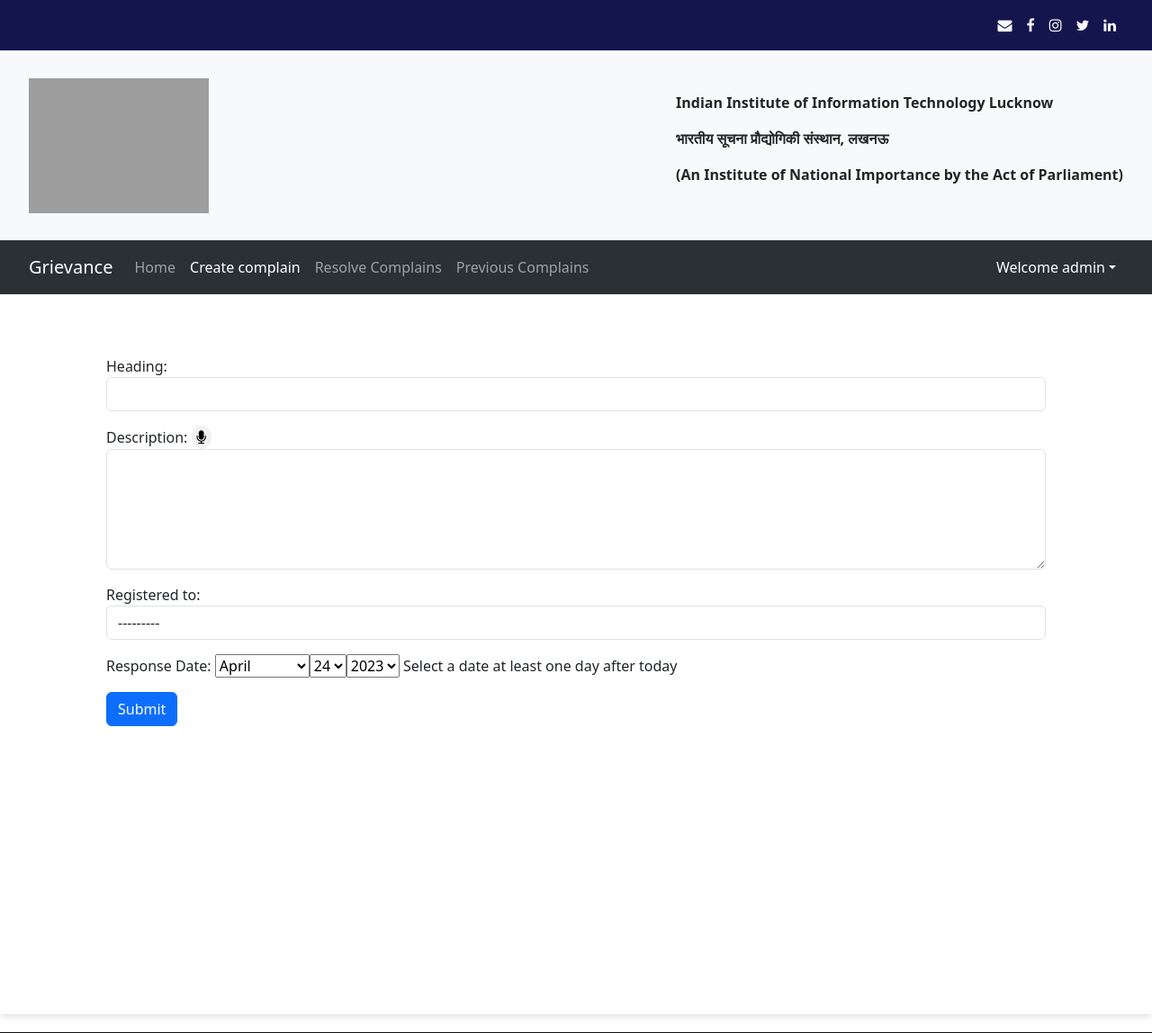
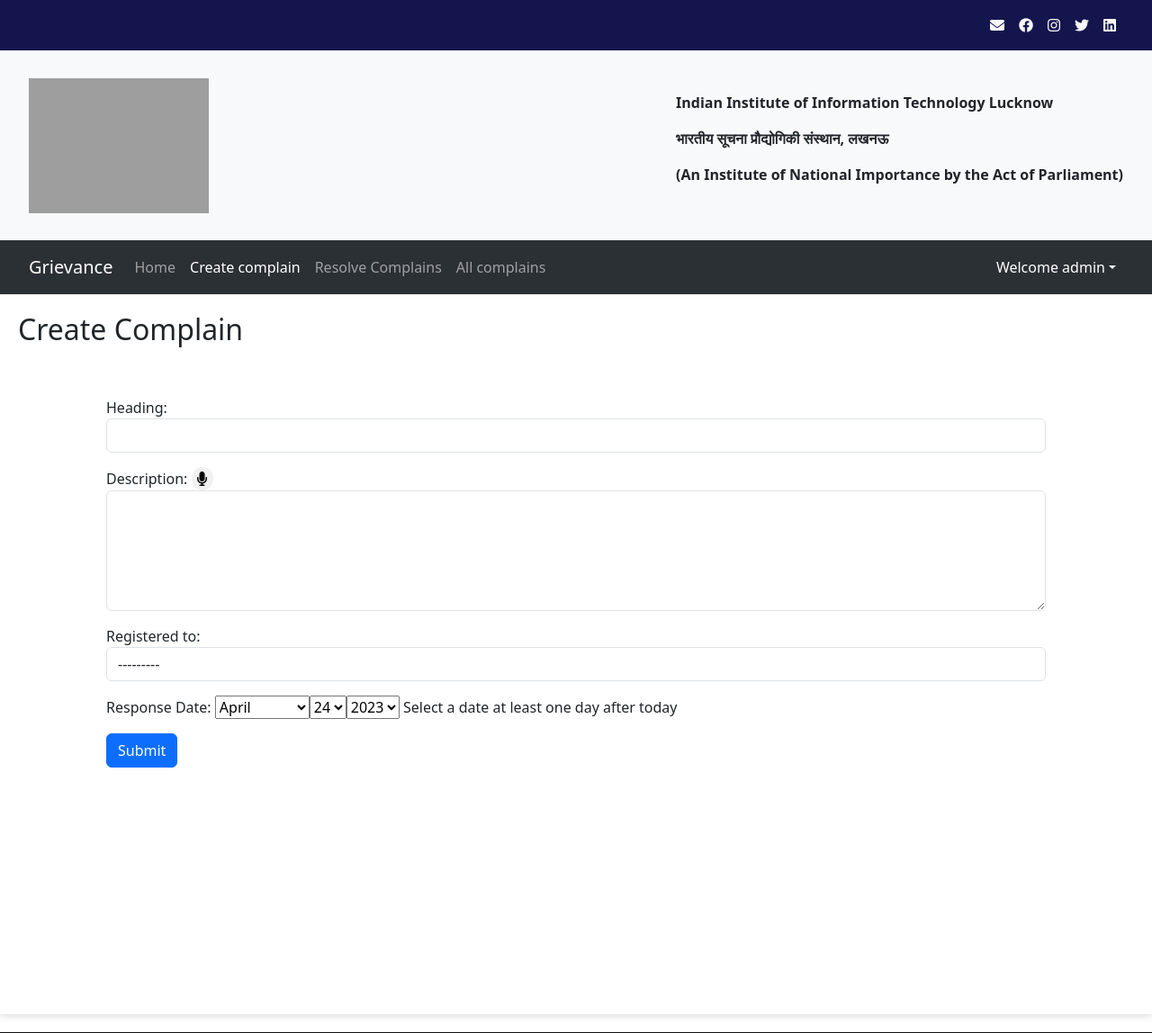
Before and after one commit to Akanksha2403/no_issues, a Django app: page /createcomplain in a window 1280 px wide. Shown: the top 1148 px of the page at 90% size. Run offline with Django 4.2, Linux system fonts and the light colour scheme; a user stored in the database is signed in; data comes from the database, SQL or seed files in the repository; both versions use the stored data as it was after the commit; some libraries are stand-ins or nearby versions; grey boxes are pictures that could not be loaded.

Commit message:
font-awesome corrected

```diff
--- a/complainapp/views.py
+++ b/complainapp/views.py
@@ -14,18 +14,26 @@
     current_date = timezone.datetime.now()
 
     # Get all active complaints that are due for escalation and have a non-null parent designation
-    complaints = Complain.objects.filter(
+    complains = Complain.objects.filter(
         completed=False,
         response_date__lte=current_date,
         registered_to__parent__isnull=False
     )
 
-    for complaint in complaints:
-        parent_designation = complaint.registered_to.parent
-        complaint.registered_to = parent_designation
-        complaint.description = f"{complaint.description}\n--escalated due to timeout by the {parent_designation.name} at {timezone.now().date()}"
-        complaint.response_date = timezone.now().date() + timezone.timedelta(days=2)
-        complaint.save()
+    for complain in complains:
+        parent_designation = complain.registered_to.parent
+        complain.registered_to = parent_designation
+        str_now = datetime.now().strftime('%a, %d %b %Y at %H:%M')
+        complain.description = (
+            f'<p><strong><span style="color: rgb(53, 152, 219);">'
+            f'On {str_now}, complain escalated due to response date timeout by {parent_designation.name}'
+            f'</span>&nbsp;</strong></p>'
+            f'{complain.description}'
+            f'<blockquote>{complain.description}'
+            f'</blockquote>'
+        )
+        complain.response_date = timezone.now().date() + timezone.timedelta(days=3)
+        complain.save()
 
 
 
--- a/static/js/tinymce_init.js
+++ b/static/js/tinymce_init.js
@@ -1,7 +1,6 @@
 tinymce.init({
     // selector to be only used on the textarea with the class 'tinymce'
     selector: '.tinymce',
-    plugins: "a11ychecker advcode advlist advtable anchor autocorrect autolink autoresize autosave casechange charmap checklist code codesample directionality editimage emoticons export footnotes formatpainter fullscreen help image importcss inlinecss insertdatetime link linkchecker lists media mediaembed mentions mergetags nonbreaking pagebreak pageembed permanentpen powerpaste preview quickbars save searchreplace table tableofcontents template tinycomments tinydrive tinymcespellchecker typography visualblocks visualchars wordcount",
     toolbar: 'undo redo | bold italic underline strikethrough | subscript superscript | fontsizeselect fontselect forecolor backcolor | formatselect | bullist numlist outdent indent | alignleft aligncenter alignright alignjustify | removeformat | link unlink anchor | image table hr | code | blockquote | charmap | fullscreen',
     autoresize_bottom_margin: 120,
     branding: false,
--- a/templates/complainapp/basic.html
+++ b/templates/complainapp/basic.html
@@ -23,7 +23,6 @@
   </style>
   {% endblock style %}
   <link rel="stylesheet" href="https://cdnjs.cloudflare.com/ajax/libs/font-awesome/6.4.0/css/all.min.css">
-  <link rel="stylesheet" href="https://cdnjs.cloudflare.com/ajax/libs/font-awesome/4.7.0/css/font-awesome.min.css">
   <link rel="stylesheet" href="https://cdnjs.cloudflare.com/ajax/libs/bootstrap/5.1.3/css/bootstrap.min.css">
   <link href="https://cdn.jsdelivr.net/npm/bootstrap@5.3.0-alpha2/dist/css/bootstrap.min.css" rel="stylesheet" integrity="sha384-aFq/bzH65dt+w6FI2ooMVUpc+21e0SRygnTpmBvdBgSdnuTN7QbdgL+OapgHtvPp" crossorigin="anonymous">
   <link rel="stylesheet" href="{% static '/css/complainapp/basic.css' %}">
@@ -44,18 +43,17 @@
             <a class="nav-link text-light" href="https://mail.google.com/a/iiitl.ac.in" target="_blank"><b><i class="fa fa-envelope"></i></b></a>
           </li>
           <li class="nav-item temp">
-            <a class="nav-link text-light" href="https://www.facebook.com/Indian-Institute-of-Information-Technology-Lucknow-IIITL-101698791377071" target="_blank"><i class="fa fa-facebook"></i></a>
+            <a class="nav-link text-light" href="https://www.facebook.com/Indian-Institute-of-Information-Technology-Lucknow-IIITL-101698791377071" target="_blank"><i class="fa-brands fa-facebook"></i></a>
           </li>
           <li class="nav-item temp">
-            <a class="nav-link text-light" href="https://www.instagram.com/iiitlucknow/" target="_blank"><b><i class="fa fa-instagram"></b></i></a>
+            <a class="nav-link text-light" href="https://www.instagram.com/iiitlucknow/" target="_blank"><b><i class="fa-brands fa-instagram"></b></i></a>
           </li>
           <li class="nav-item temp">
-            <a class="nav-link text-light" href="https://twitter.com/iiit_lucknow" target="_blank"><i class="fa fa-twitter"></i></a>
+            <a class="nav-link text-light" href="https://twitter.com/iiit_lucknow" target="_blank"><i class="fa-brands fa-twitter"></i></a>
             </li>
           <li class="nav-item temp">
-            <a class="nav-link text-light" href="https://www.linkedin.com/school/iiitl/" target="_blank"><i class="fa fa-linkedin"></i></a>
-            </li>
-
+            <a class="nav-link text-light" href="https://www.linkedin.com/school/iiitl/" target="_blank"><i class="fa-brands fa-linkedin"></i></a>
+          </li>
         </ul>
       </div>
     </div>
@@ -99,7 +97,7 @@
           {% if has_designation %}
           <li class="nav-item"><a class="nav-link {% navactive 'respondComplain' %}" href="{% url 'respondComplain' %}">Resolve Complains</a></li>
           {% endif %}
-          <li class="nav-item"><a class="nav-link {% navactive 'allcomplain' %}" href="{% url 'allcomplain' %}">Previous Complains</a></li>
+          <li class="nav-item"><a class="nav-link {% navactive 'allcomplain' %}" href="{% url 'allcomplain' %}">All complains</a></li>
           {% endif %}
         </ul>
         <div class="d-flex">
@@ -187,7 +185,7 @@
         </div>
       </div>
     </footer>
-
+  </div>
     {% comment %} <footer class="d-flex flex-wrap justify-content-between align-items-center py-3 my-4 border-top">
       <div class="col-md-4 d-flex align-items-center">
         <a href="/" class="mb-3 me-2 mb-md-0 text-body-secondary text-decoration-none lh-1">
--- a/templates/complainapp/createcomplain.html
+++ b/templates/complainapp/createcomplain.html
@@ -7,12 +7,13 @@
 <style>
     #speech-btn {
         border-radius: 100%;
-       border: none;
+        border: none;
         background-color: #f1f1f1;
     }
 </style>
 {% endblock style %}
 {% block body %}
+<h2> Create Complain </h2>
 {% if user.is_authenticated %}
     {% comment %} create a new complain {% endcomment %}
     <form class="container-sm p-5" action="{% url 'createComplain' %}" method="post"> {% csrf_token %}
```
Also changed, not shown: db.sqlite3.
